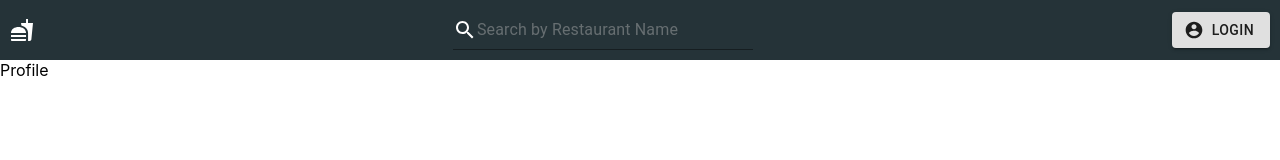
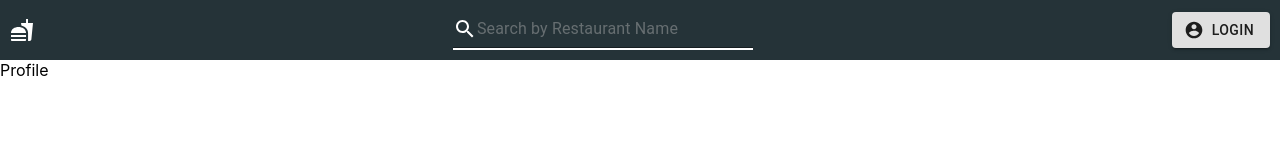
Before and after one commit to akshat31/food-ordering-app, a React app: page /checkout in a window 1280 px wide. In both pictures the pointer is over the element 602 px from the left and 30 px from the top of the page. Built offline with nearby package versions, Linux system fonts and the light colour scheme.

Commit message:
added search box css

```diff
--- a/src/common/header/Header.css
+++ b/src/common/header/Header.css
@@ -13,3 +13,7 @@
   height: 40px;
   width: 300px;
 }
+
+.header-container .MuiInput-underline:hover {
+  border-bottom:2px solid #fff;
+}
```
